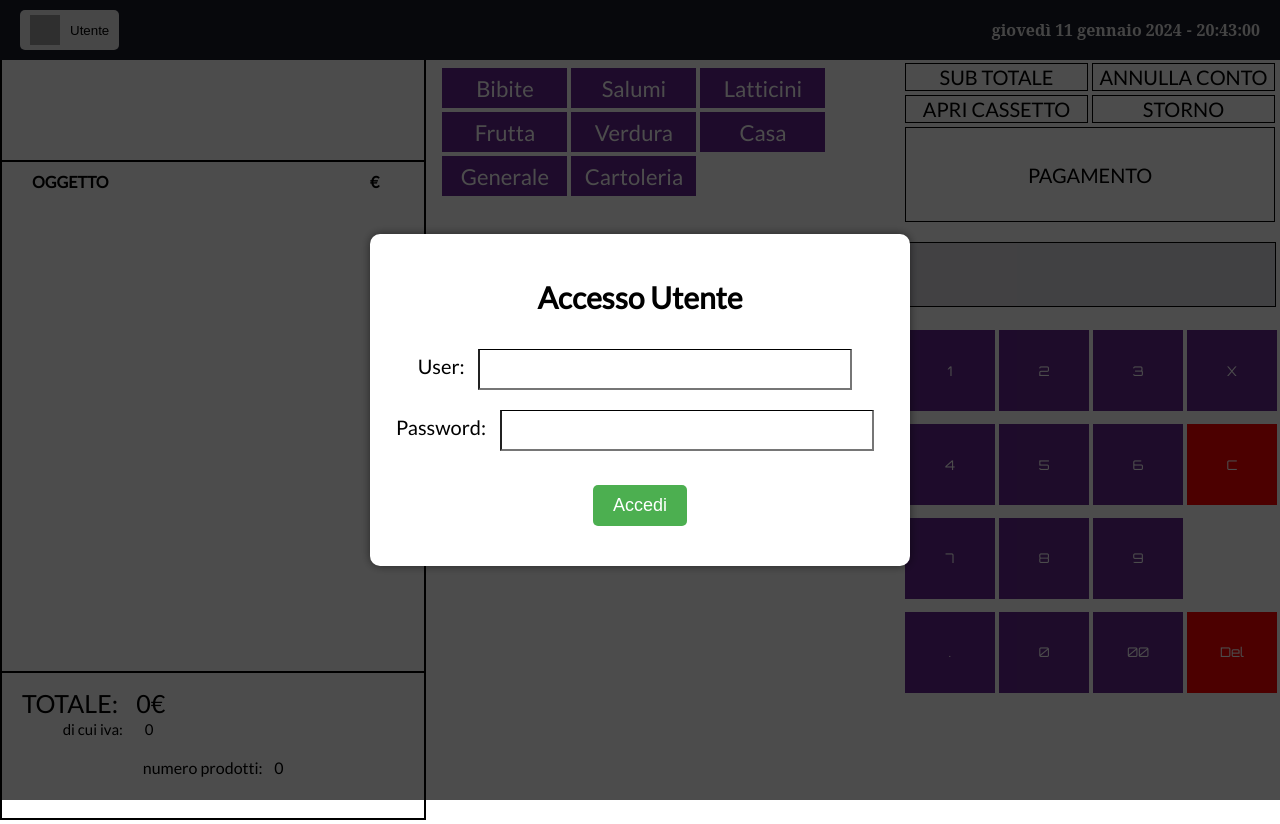
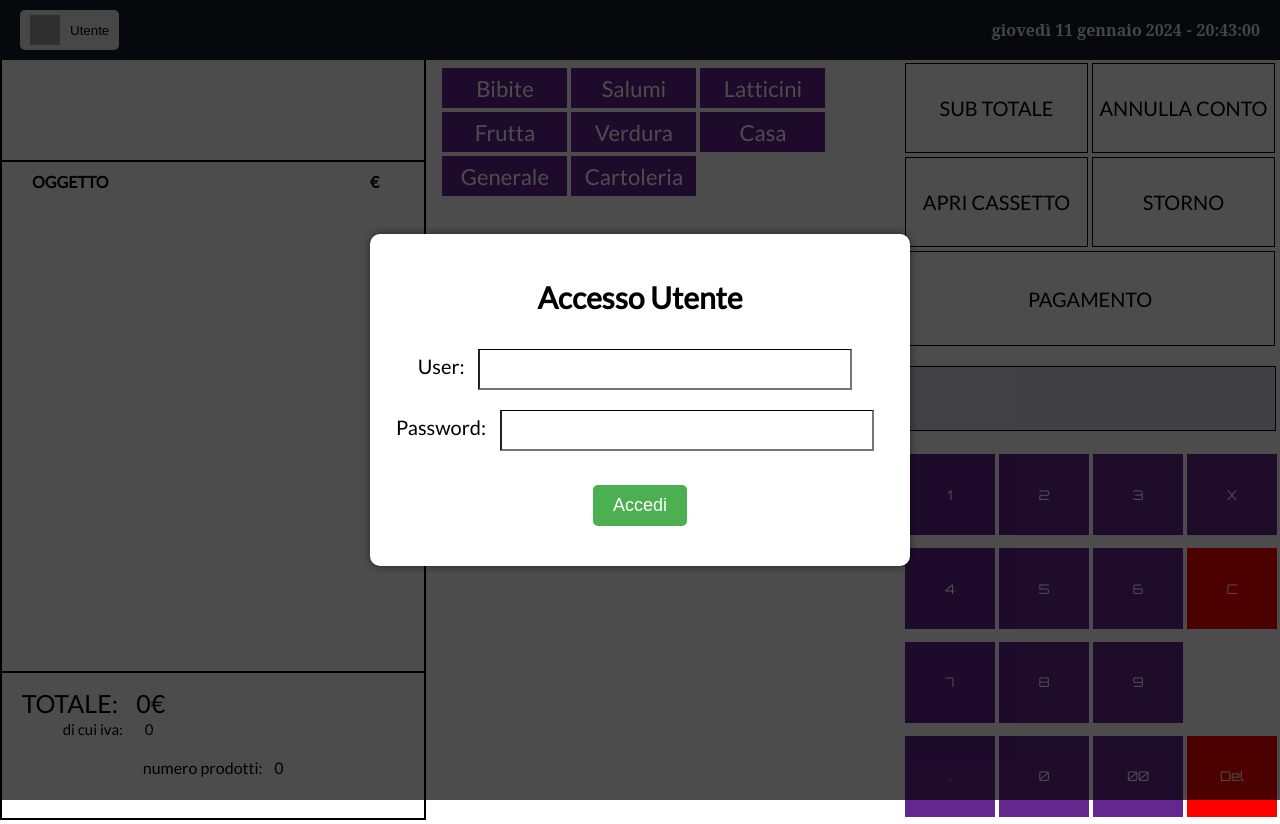
Before and after one commit to Alecle10/cassa2qwertypoiu, a plain HTML site: page index.html in a window 1280 px wide. Drawn offline with Linux system fonts and the light colour scheme; grey boxes are pictures that could not be loaded.

Commit message:
Update style.css

```diff
--- a/style.css
+++ b/style.css
@@ -302,7 +302,7 @@ div#prodotti-categorie {
     color: black;
     border: #000 solid 1px;
     width: 183px;
-    height: 75x;
+    height: 90px;
     outline: none;
 }
 
```
